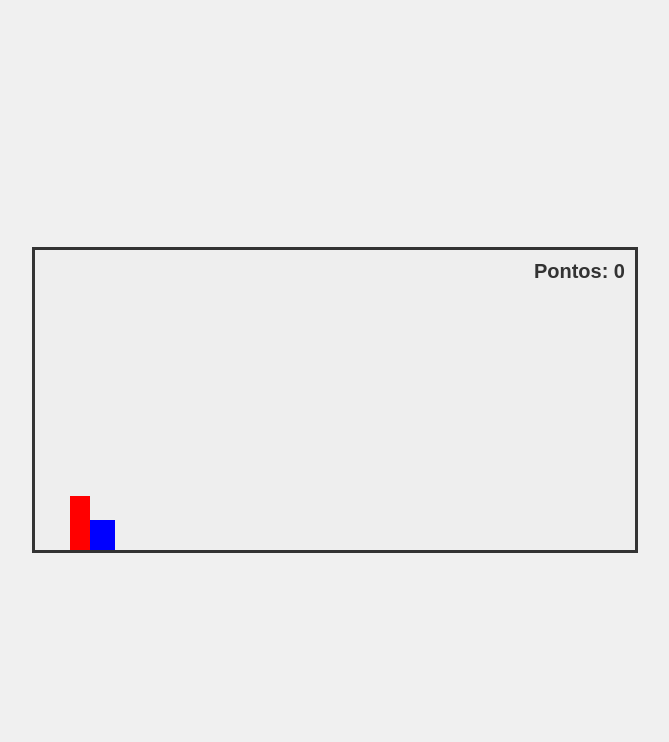
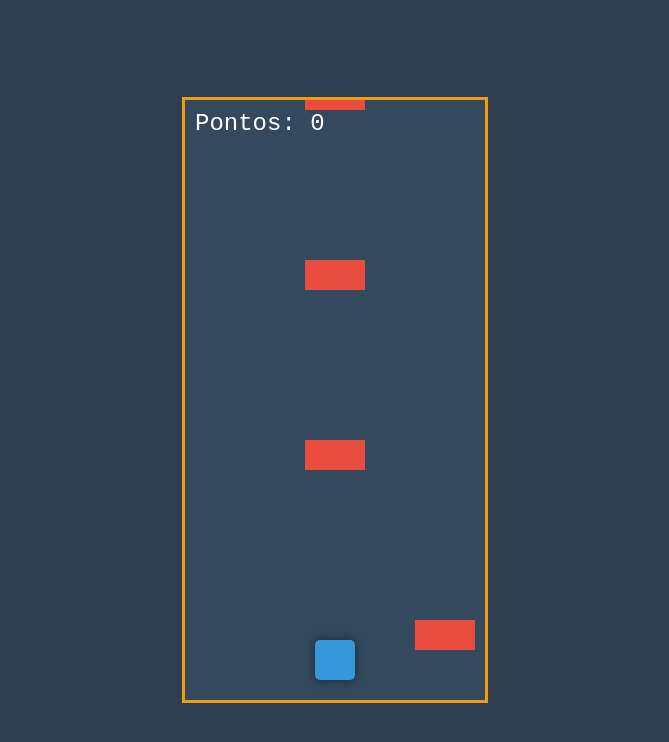
Before and after one commit to kamyla-vandoski/jogo-de-corrida, a plain HTML site: page index.html in a window 1280 px wide. Shown: the whole page, without its empty margins (305-974 px from the left). Drawn offline with Linux system fonts and the light colour scheme.

Commit message:
jjrumyfn

```diff
--- a/index.html
+++ b/index.html
@@ -2,13 +2,14 @@
 <html lang="pt-BR">
 <head>
     <meta charset="UTF-8">
-    <title>Desvio JS Simples</title>
+    <title>Desvio Lateral</title>
     <link rel="stylesheet" href="style.css">
 </head>
 <body>
     <div id="game-container">
-        <div id="player"></div>
-        <div id="obstacle"></div>
+        <div id="pista">
+            <div id="player"></div>
+            </div>
 
         <div id="score">Pontos: 0</div>
     </div>
--- a/script.js
+++ b/script.js
@@ -2,101 +2,105 @@ const player = document.getElementById('player');
 const gameContainer = document.getElementById('game-container');
 const scoreDisplay = document.getElementById('score');
 
-let isJumping = false;
-let gameSpeed = 5; // Velocidade inicial do movimento do obstáculo
+// Configurações da Pista
+const PISTA_LARGURA = 300;
+const PLAYER_LARGURA = 40;
+const POSICOES_FAIXA = [20, 130, 240]; // 3 posições (esquerda, centro, direita)
+let jogadorFaixa = 1; // Começa na faixa do meio (índice 1)
+
+let gameSpeed = 3;
 let score = 0;
 let gameOver = false;
 
-// --- FUNÇÃO DE PULO DO JOGADOR ---
-function jump() {
-    if (isJumping) return;
-    isJumping = true;
+// --- 1. Movimento Lateral do Jogador ---
 
-    // Sobe (Pulo)
-    let upInterval = setInterval(() => {
-        let playerBottom = parseInt(window.getComputedStyle(player).getPropertyValue('bottom'));
-        if (playerBottom < 150) { // Altura máxima do pulo
-            player.style.bottom = (playerBottom + 10) + 'px';
-        } else {
-            clearInterval(upInterval);
+// Define a posição inicial do jogador
+player.style.left = POSICOES_FAIXA[jogadorFaixa] + 'px';
 
-            // Desce (Gravidade)
-            let downInterval = setInterval(() => {
-                let playerBottom = parseInt(window.getComputedStyle(player).getPropertyValue('bottom'));
-                if (playerBottom > 0) { // Volta para o chão (bottom = 0)
-                    player.style.bottom = (playerBottom - 10) + 'px';
-                } else {
-                    clearInterval(downInterval);
-                    isJumping = false;
-                }
-            }, 20);
-        }
-    }, 20);
+function movePlayer(direcao) {
+    if (gameOver) return;
+
+    // Calcula o novo índice da faixa
+    let novaFaixa = jogadorFaixa + direcao;
+
+    // Garante que o jogador permaneça dentro dos limites
+    if (novaFaixa >= 0 && novaFaixa < POSICOES_FAIXA.length) {
+        jogadorFaixa = novaFaixa;
+        // Aplica a nova posição via CSS
+        player.style.left = POSICOES_FAIXA[jogadorFaixa] + 'px';
+    }
 }
 
-// Escuta a tecla SPACE para pular
+// Escuta as teclas A e D ou Setas Esquerda/Direita
 document.addEventListener('keydown', (event) => {
-    if (event.code === 'Space' && !isJumping && !gameOver) {
-        jump();
+    if (event.key === 'a' || event.key === 'ArrowLeft') {
+        movePlayer(-1); // Move para a esquerda
+    } else if (event.key === 'd' || event.key === 'ArrowRight') {
+        movePlayer(1); // Move para a direita
     }
 });
 
-// --- FUNÇÃO PARA CRIAR E MOVER OBSTÁCULOS ---
+// --- 2. Criação e Movimento de Obstáculos ---
+
 function createObstacle() {
     if (gameOver) return;
 
     const obstacle = document.createElement('div');
     obstacle.classList.add('obstacle');
-    obstacle.style.height = (Math.random() * 40 + 20) + 'px'; // Altura variável (20 a 60px)
-    obstacle.style.bottom = '0px';
+
+    // Escolhe aleatoriamente uma das 3 faixas para o obstáculo
+    const faixaObstaculoIndex = Math.floor(Math.random() * POSICOES_FAIXA.length);
+    const obstacleLeft = POSICOES_FAIXA[faixaObstaculoIndex] - 10; // Ajuste fino
+    obstacle.style.left = obstacleLeft + 'px';
+
+    // Armazena a faixa para fácil checagem de colisão
+    obstacle.dataset.faixa = faixaObstaculoIndex;
+
     gameContainer.appendChild(obstacle);
+    let obstacleTop = -50; // Posição inicial (acima)
 
-    let obstaclePosition = 600; // Posição inicial (fora da tela)
-
-    // Move o obstáculo
+    // Move o obstáculo para baixo
     let moveInterval = setInterval(() => {
         if (gameOver) {
             clearInterval(moveInterval);
             return;
         }
 
-        obstaclePosition -= gameSpeed;
-        obstacle.style.right = obstaclePosition + 'px';
+        obstacleTop += gameSpeed;
+        obstacle.style.top = obstacleTop + 'px';
 
         // 1. Colisão
-        const playerRect = player.getBoundingClientRect();
-        const obstacleRect = obstacle.getBoundingClientRect();
-
-        // Checagem de colisão simples (se as caixas se sobrepõem)
-        if (
-            playerRect.right > obstacleRect.left &&
-            playerRect.left < obstacleRect.right &&
-            playerRect.bottom > obstacleRect.top
-        ) {
-            clearInterval(moveInterval);
-            endGame();
+        // Checa se o obstáculo está na mesma faixa E se está na altura do jogador
+        if (obstacle.dataset.faixa == jogadorFaixa) {
+            if (obstacleTop > 530 && obstacleTop < 580) { // Altura de colisão
+                clearInterval(moveInterval);
+                endGame();
+            }
         }
 
-        // 2. Obstáculo saiu da tela
-        if (obstaclePosition <= -20) {
+        // 2. Obstáculo saiu da tela (ponto!)
+        if (obstacleTop > 600) {
             clearInterval(moveInterval);
             obstacle.remove();
             score++;
             scoreDisplay.textContent = `Pontos: ${score}`;
-            gameSpeed += 0.1; // Aumenta a dificuldade
+            gameSpeed += 0.05; // Aumenta a velocidade sutilmente
         }
 
     }, 20);
 }
 
-// Cria um novo obstáculo em um intervalo regular
-let obstacleInterval = setInterval(createObstacle, 1500); // Cria um novo a cada 1.5s
+// Inicia a criação de obstáculos a cada 1.2 segundos
+let obstacleInterval = setInterval(createObstacle, 1200);
 
-// --- FUNÇÃO DE FIM DE JOGO ---
+// --- 3. Fim de Jogo ---
+
 function endGame() {
     gameOver = true;
     clearInterval(obstacleInterval);
-    document.removeEventListener('keydown', jump);
-    alert(`Fim de Jogo! Sua pontuação foi: ${score}`);
-    location.reload(); // Recarrega a página para reiniciar
+    // Para todos os intervalos de movimento de obstáculos existentes
+    document.querySelectorAll('.obstacle').forEach(obs => obs.remove());
+
+    alert(`Fim de Jogo! Você desviou de ${score} obstáculos.`);
+    location.reload();
 }
--- a/style.css
+++ b/style.css
@@ -4,46 +4,51 @@ body {
     align-items: center;
     height: 100vh;
     margin: 0;
-    background-color: #f0f0f0;
+    background-color: #2c3e50; /* Fundo escuro */
 }
 
 #game-container {
-    width: 600px;
-    height: 300px;
-    border: 3px solid #333;
-    background-color: #eee;
-    overflow: hidden; /* Importante: esconde elementos que saem da tela */
-    position: relative; /* Base para o posicionamento absoluto dos elementos */
+    width: 300px;
+    height: 600px; /* Mais alto, simulando o movimento para baixo */
+    border: 3px solid #f39c12; /* Borda de "pista" */
+    overflow: hidden;
+    position: relative;
+    background-color: #34495e; /* Cor da pista */
+}
+
+#pista {
+    width: 100%;
+    height: 100%;
+    position: relative;
 }
 
 #player {
-    width: 30px;
-    height: 30px;
-    background-color: blue;
+    width: 40px;
+    height: 40px;
+    background-color: #3498db; /* Azul vibrante */
     position: absolute;
-    bottom: 0; /* Começa na linha de baixo */
-    left: 50px;
-    transition: bottom 0.2s; /* Suaviza o movimento do pulo */
+    bottom: 20px; /* Posição inicial próxima à parte inferior */
+    left: 130px; /* Centralizado inicialmente (300px/2 - 40px/2 = 130) */
+    transition: left 0.1s; /* Suaviza o movimento lateral */
+    border-radius: 5px;
+    box-shadow: 0 0 10px rgba(0, 0, 0, 0.5);
 }
 
 .obstacle {
-    width: 20px;
-    height: 40px;
-    background-color: red;
+    width: 60px; /* Os obstáculos serão mais largos */
+    height: 30px;
+    background-color: #e74c3c; /* Vermelho perigo */
     position: absolute;
-    bottom: 0; /* No chão */
-    right: -20px; /* Começa fora da tela */
+    top: -50px; /* Começa acima da tela */
+    /* A posição 'left' será definida pelo JavaScript */
 }
 
 #score {
     position: absolute;
     top: 10px;
-    right: 10px;
-    font-family: sans-serif;
-    font-size: 20px;
-    font-weight: bold;
-    color: #333;
+    left: 10px;
+    font-family: monospace;
+    font-size: 24px;
+    color: white;
+    z-index: 10;
 }
-
-/* Animação CSS para o movimento do obstáculo (opcional, mas mais performático) */
-/* Por simplicidade, usaremos JavaScript no script.js */
```
